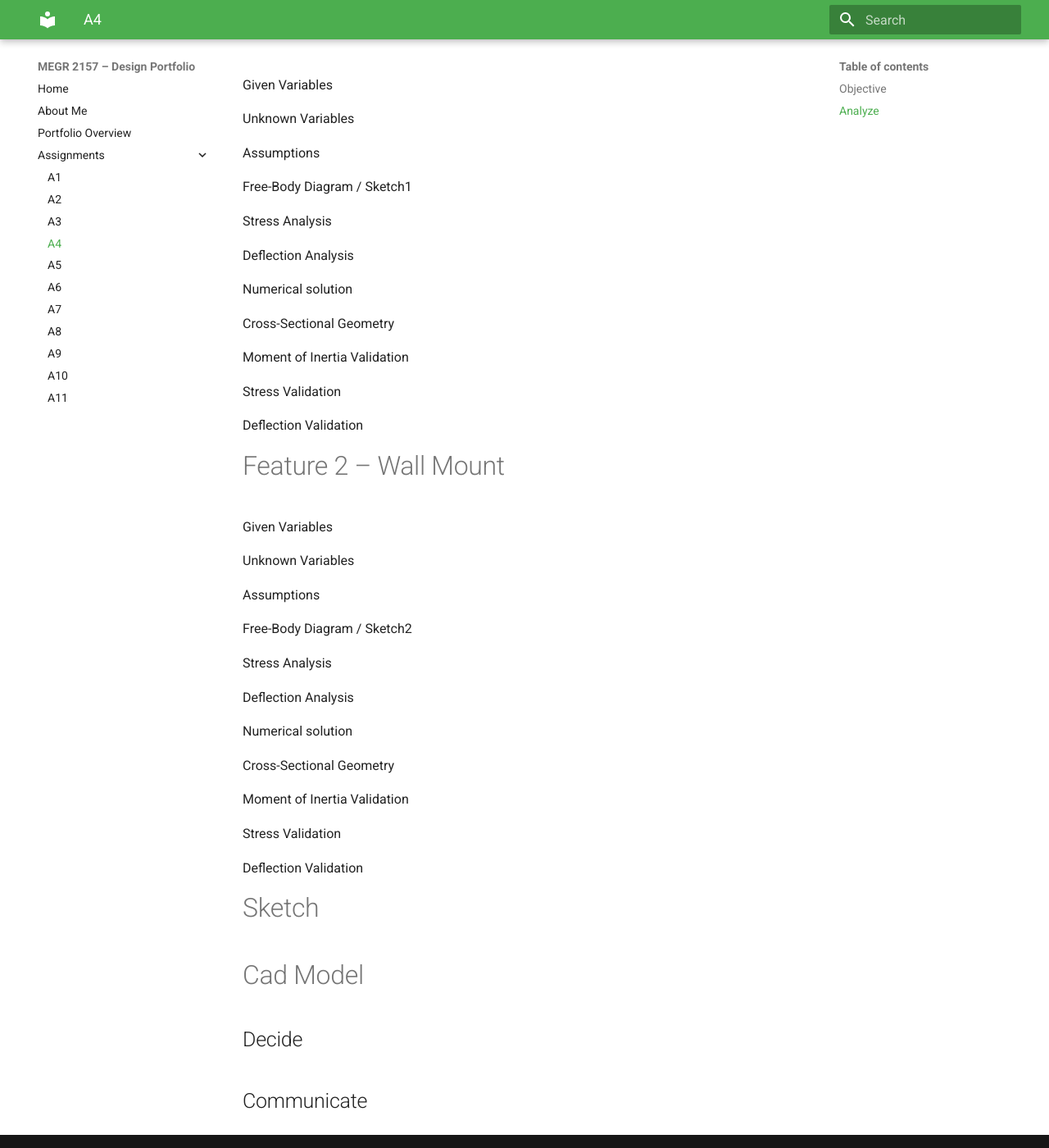
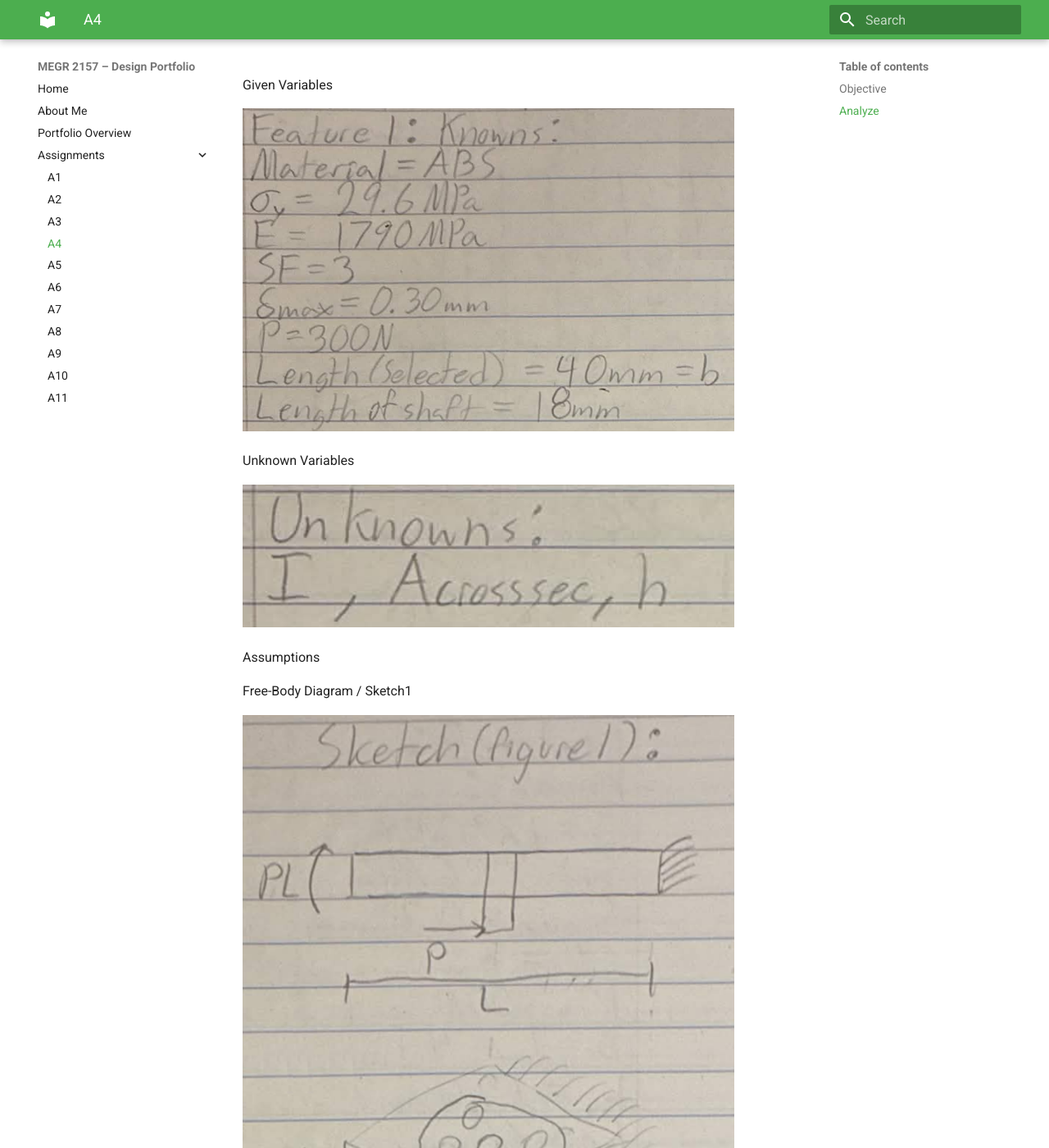
Before and after one commit to jhuss6/Jacob-Huss-s-MEGR2156-Portfolio, an MkDocs documentation site: the page built from docs/assignments/A04/index.md, in a window 1280 px wide and 1400 px high, scrolled down 1747 px. Shown: the whole window at 82% size. Built offline with MkDocs 1.6.1 and Material for MkDocs 9.7.7, drawn with Linux system fonts in a browser that asks for light colours.

Commit message:
Update index.md

```diff
--- a/docs/assignments/A04/index.md
+++ b/docs/assignments/A04/index.md
@@ -48,17 +48,21 @@ Youngs Modulus = 1.79 - 3.2 GPa, 1.79 selected for Calculations.
 
 Given Variables
 
+<img src="Feature1Knowns.png" alt="Givens" width="600">
+
 Unknown Variables
+
+<img src="Feature1Unknowns.png" alt="Find" width="600">
 
 Assumptions
 
 Free-Body Diagram / Sketch1
 
-Stress Analysis
+<img src="Feature1Sketch.png" alt="Sketch 1" width="600">
 
-Deflection Analysis
+Calculations
 
-Numerical solution
+<img src="Feature1Calculation.png" alt="Calculations" width="600">
 
 Cross-Sectional Geometry
 
```
